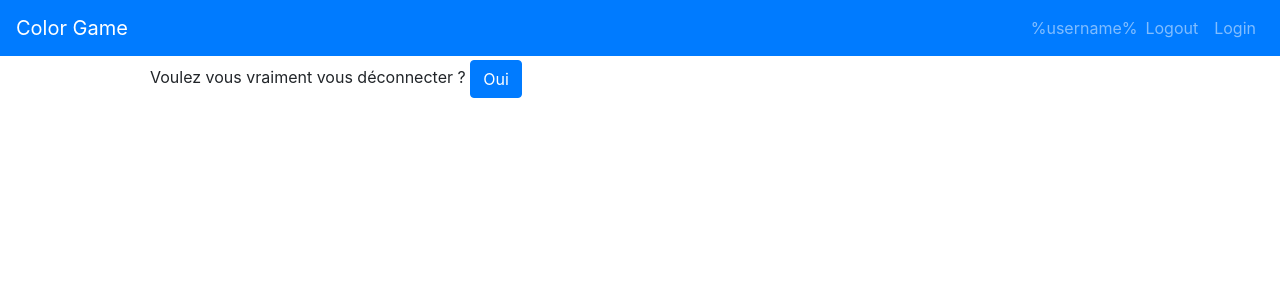
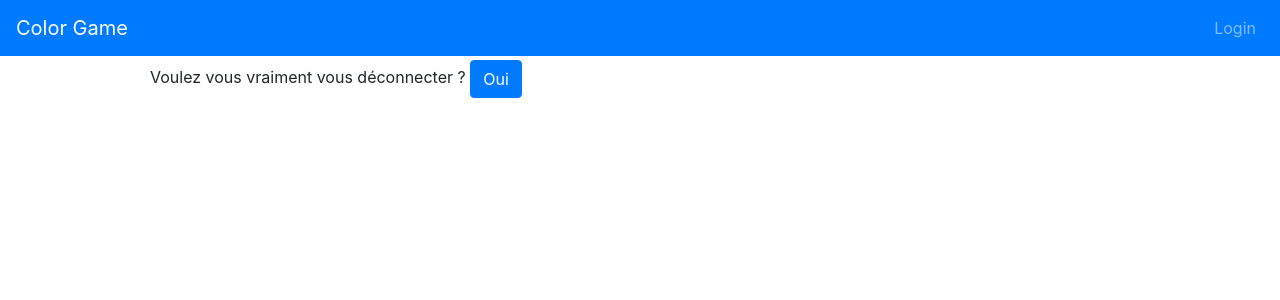
Before and after one commit to qferry-altran/kalidea_evaluation, an Angular app in the folder kadelia-eval/: page /user/logout in a window 1280 px wide. Shown: the top 300 px of the page. Built offline with nearby package versions, Linux system fonts and the light colour scheme.

Commit message:
FINISHED: Question 4A

```diff
--- a/kadelia-eval/src/app/app.component.html
+++ b/kadelia-eval/src/app/app.component.html
@@ -3,17 +3,17 @@
   <div class="collapse navbar-collapse">
     <ul class="navbar-nav mr-auto">
     </ul>
-    <span class="navbar-text">
-      %username%
+    <span class="navbar-text" *ngIf="isUserConnceted">
+      {{ userName }}
     </span>
-      <ul class="navbar-nav">
-        <li class="nav-item">
-          <a class="nav-link">Logout</a>
+    <ul class="navbar-nav">
+      <li class="nav-item" *ngIf="isUserConnceted">
+        <a class="nav-link" href="/user/logout">Logout</a>
+      </li>
+        <li class="nav-item" *ngIf="!isUserConnceted">
+          <a class="nav-link" href="/user/login">Login</a>
         </li>
-          <li class="nav-item">
-            <a class="nav-link">Login</a>
-          </li>
-      </ul>
+    </ul>
   </div>
 </nav>
 
--- a/kadelia-eval/src/app/app.component.ts
+++ b/kadelia-eval/src/app/app.component.ts
@@ -1,4 +1,5 @@
 import { Component } from '@angular/core';
+import { UserService } from './user/user.service';
 
 @Component({
   selector: 'app-root',
@@ -8,5 +9,20 @@ import { Component } from '@angular/core';
   ]
 })
 export class AppComponent {
-  title = 'kadelia-eval';
+
+  public get isUserConnceted(): boolean {
+    return !!this.userService.user;
+  }
+
+  public get userName(): string {
+    if(!this.isUserConnceted) {
+      return;
+    }
+
+    return this.userService.user.username;
+  }
+
+  constructor(private userService: UserService) {}
+
+
 }
```
